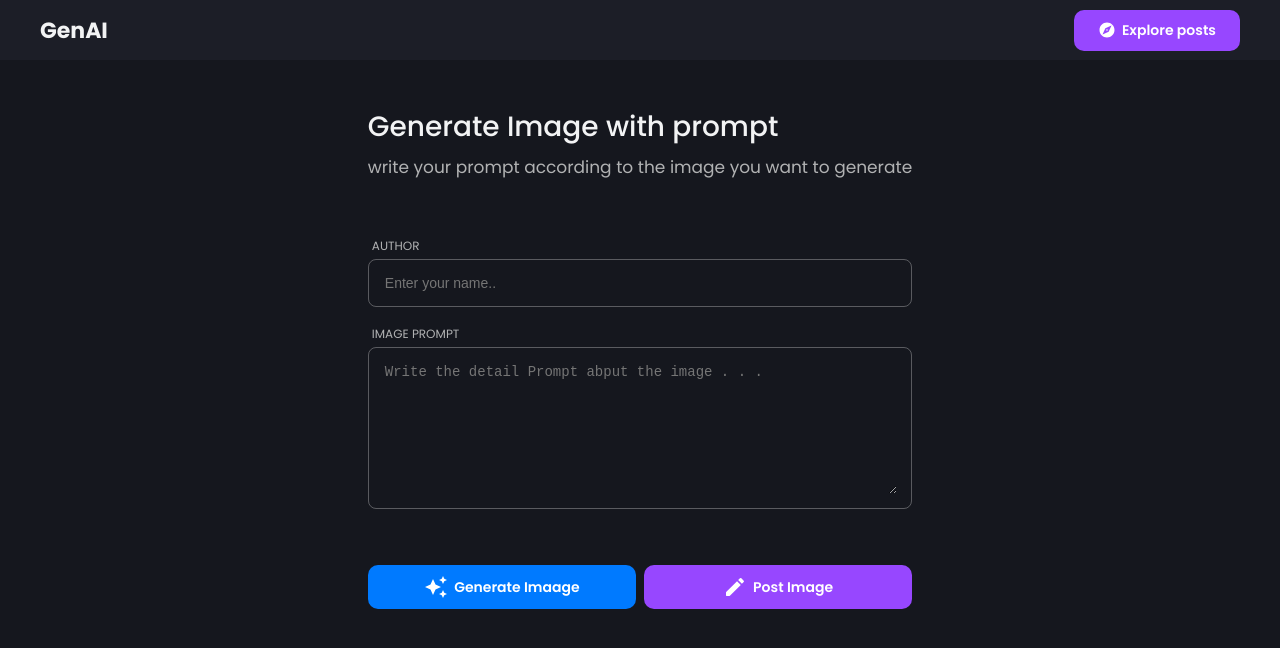
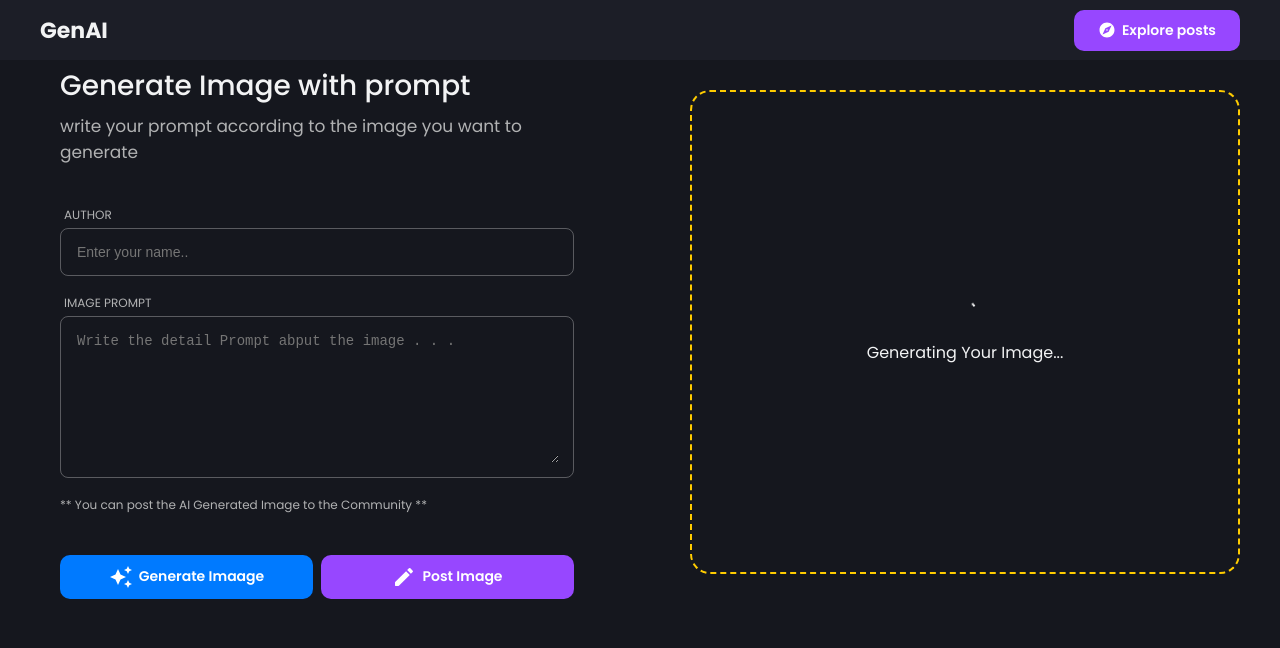
Before and after one commit to mazizullah01/AI-Image-Generator, a React (Create React App) app in the folder client/: page /post in a window 1280 px wide. Shown: the top 648 px of the page. Built offline with nearby package versions, Linux system fonts and the light colour scheme.

Commit message:
feat: add GeneratedImageCard with loading indicator and image display

```diff
--- a/client/src/components/GenerateImageForm.jsx
+++ b/client/src/components/GenerateImageForm.jsx
@@ -58,6 +58,7 @@ const GenerateImageForm = () => {
                 rows="8"
                 textArea
                 />
+                ** You can post the AI Generated Image to the Community **
             </Body>
             <Action>
                 <Button text="Generate Imaage" flex leftIcon={<AutoAwesome />}/>
--- /dev/null
+++ b/client/src/components/GeneratedImageCard.jsx
@@ -0,0 +1,47 @@
+import { CircularProgress } from "@mui/material";
+import React from "react";
+import styled from "styled-components";
+
+const Container = styled.div`
+    flex: 1;
+    display: flex;
+    flex-direction: column;
+    gap: 16px;
+    align-items: center;
+    justify-content: center;
+    padding: 16px;
+    border: 2px dashed ${({ theme }) => theme.yellow};
+    color: ${({ theme }) => theme.text};
+    border-radius: 20px;
+`;
+
+const Image = styled.div`
+    width: 100%;
+    height: 300px;
+    border-radius: 24px;
+    background: ${({ src, theme }) =>
+        src ? `url(${src})` : theme.black};
+    background-size: cover;
+    background-position: center;
+`;
+
+const GeneratedImageCard = ({ src, loading }) => {
+    return (
+        <Container>
+            {loading ? (
+                <>
+                    <CircularProgress
+                        style={{ color: "inherit", width: "24px", height: "24px" }}
+                    />
+                    Generating Your Image...
+                </>
+            ) : src ? (
+                <Image src={src} />
+            ) : (
+                <>Write a prompt to generate image</>
+            )}
+        </Container>
+    );
+};
+
+export default GeneratedImageCard;
--- a/client/src/pages/CreatePost.jsx
+++ b/client/src/pages/CreatePost.jsx
@@ -1,6 +1,7 @@
 import React from "react";
 import styled from "styled-components";
 import GenerateImageForm from "../components/GenerateImageForm";
+import GeneratedImageCard from "../components/GeneratedImageCard";
 
 const Container = styled.div`
   height: 100%;
@@ -19,7 +20,7 @@ const Container = styled.div`
 `;
 
 const Wrapper = styled.div`
-  flex: 1;
+  width: 100%;
   height: fit-content;
   max-width: 1200px;
   gap: 8%;
@@ -35,6 +36,7 @@ const CreatePost = () => {
     <Container>
     <Wrapper>
       <GenerateImageForm />
+      <GeneratedImageCard loading/>
      </Wrapper>
     </Container>
   );
```
